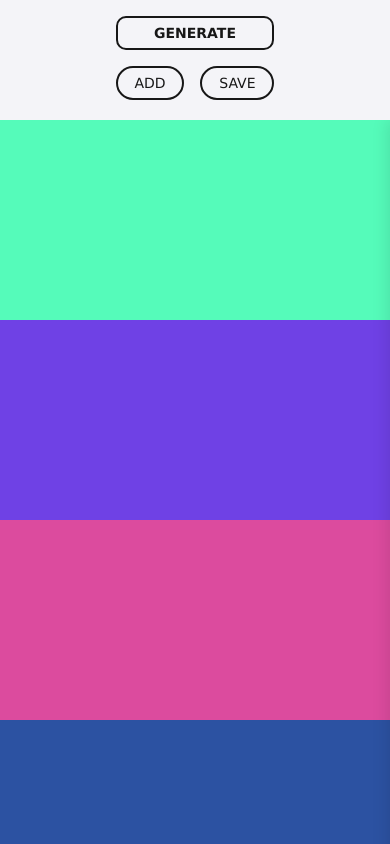
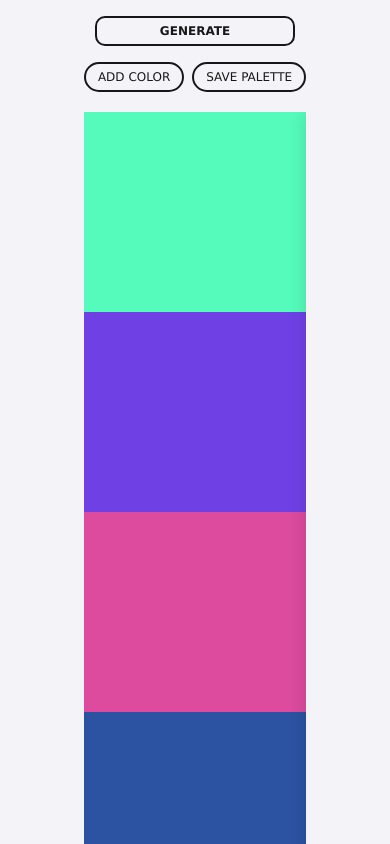
Before and after one commit to BadNamingSystem/palette-generator, a React (Vite) app: page / in a window 390 px wide. Shown: the top 844 px of the page. Built offline with nearby package versions, Linux system fonts and the light colour scheme.

Commit message:
UI/UX responsive design

```diff
--- a/src/App.tsx
+++ b/src/App.tsx
@@ -82,8 +82,8 @@ export default function App() {
             <div className="actions flex-c">
                 <MainButton onClick={handleGeneratePalette} className="btn-generate">Generate</MainButton>
                 <div className="sub-actions">
-                    <MainButton onClick={handleAddColor} disabled={colors.length >= 10}>Add</MainButton>
-                    <MainButton onClick={handleSavePalette}>Save</MainButton>
+                    <MainButton onClick={handleAddColor} disabled={colors.length >= 10}>Add Color</MainButton>
+                    <MainButton onClick={handleSavePalette}>Save Palette</MainButton>
                     {savedPalettes.length > 0 && <MainButton onClick={handleShowBookmarks}>Bookmarks</MainButton>}
                 </div>
             </div>
--- a/src/Components/ColorBlock.tsx
+++ b/src/Components/ColorBlock.tsx
@@ -1,6 +1,6 @@
 import type {ColorBlockProps} from "../types.ts";
 import {type CSSProperties, useState} from "react";
-import {getContrastColor} from "../helpers.ts";
+import {getContrastColor, handleCopyToClipboard} from "../helpers.ts";
 
 export function ColorBlock({color, toggleLock, deleteColor}: ColorBlockProps) {
     const {hexCode, isLocked, id} = color
@@ -12,19 +12,10 @@ export function ColorBlock({color, toggleLock, deleteColor}: ColorBlockProps) {
         '--contrast-color': textColor
     } as CSSProperties
 
-    const handleCopyToClipboard = () => {
-        navigator.clipboard.writeText(hexCode).then(() => {
-            setIsCopied(true)
-
-            // Reset the "Copied!" message after 1.5 seconds.
-            setTimeout(() => setIsCopied(false), 1500)
-        }).catch(error => console.error(`Failed to copy text: ${error}`))
-    }
-
     return (
         <li className="color-block" style={blockStyle}>
             <div className="color-block-content">
-                <p className="hex-code" onClick={handleCopyToClipboard}>{isCopied ? "Copied!" : hexCode}</p>
+                <p className="hex-code" onClick={() => handleCopyToClipboard(setIsCopied, hexCode)}>{isCopied ? "Copied!" : hexCode}</p>
                 <div className="flex-c">
                     <i className={`fa-solid ${isLocked ? 'fa-lock' : 'fa-lock-open'}`}
                        onClick={() => toggleLock(id)}></i>
--- a/src/Components/ModalColorBlock.tsx
+++ b/src/Components/ModalColorBlock.tsx
@@ -1,19 +1,15 @@
 import {useState} from "react";
 import type {ModalColorBlockProps} from "../types.ts";
+import {handleCopyToClipboard} from "../helpers.ts";
 
 export default function ModalColorBlock({color}: ModalColorBlockProps) {
     const [isCopied, setIsCopied] = useState(false)
 
-    const handleCopyToClipBoard = () => {
-        navigator.clipboard.writeText(color.hexCode).then(() => {
-            setIsCopied(true);
-            setTimeout(() => setIsCopied(false), 1500);
-        }).catch(error => console.error(`Failed to copy text: ${error}`));
-    }
-
     return (
         <div className="modal-color-block" style={{backgroundColor: color.hexCode}}>
-            <span onClick={handleCopyToClipBoard}>{isCopied ? "Copied!" : color.hexCode}</span>
+            <span onClick={() => handleCopyToClipboard(setIsCopied, color.hexCode)}>
+                {isCopied ? "Copied!" : color.hexCode}
+            </span>
         </div>
     )
 }
--- a/src/helpers.ts
+++ b/src/helpers.ts
@@ -1,3 +1,5 @@
+import type {Dispatch, SetStateAction} from "react";
+
 const generateHex = () => {
     const hexString = "0123456789ABCDEF".split("")
     let output = "#"
@@ -12,6 +14,15 @@ const generateHex = () => {
 export const createColorObject = () => {
     return {hexCode: generateHex(), isLocked: false, id: crypto.randomUUID()}
 }
+
+export const handleCopyToClipboard = (setState: Dispatch<SetStateAction<boolean>>, text: string) => {
+        navigator.clipboard.writeText(text).then(() => {
+            setState(true)
+
+            // Reset the "Copied!" message after 1.5 seconds.
+            setTimeout(() => setState(false), 1500)
+        }).catch(error => console.error(`Failed to copy text: ${error}`))
+    }
 
 /**
  * Calculates the contrasting color (black or white) for a given hex color.
--- a/src/index.css
+++ b/src/index.css
@@ -17,7 +17,6 @@ body {
     justify-content: center;
     align-items: center;
     background-color: #f4f4f8;
-
     /* Provide a default value for the custom property to satisfy linters */
     --contrast-color: #171717;
 }
@@ -43,7 +42,7 @@ body {
 .btn-main::before {
     content: '';
     width: 0;
-    height: 500%;
+    height: 550%;
     position: absolute;
     top: 50%;
     left: 50%;
@@ -338,25 +337,27 @@ body {
 
     .sub-actions {
         display: flex;
+        gap: 0.5rem;
     }
 
     .btn-generate {
         width: 100%;
         max-width: 200px;
+        margin-top: 16px;
     }
 
     .app-container {
-        padding: 1rem;
         width: 100%;
     }
 
     .app {
+        width: 100%;
         height: auto;
     }
 
     .btn-main {
-        font-size: 14px;
-        padding: 0.5em 1.2em;
+        font-size: 12px;
+        padding: 0.5em 1em;
     }
 
     .palette-list {
```
